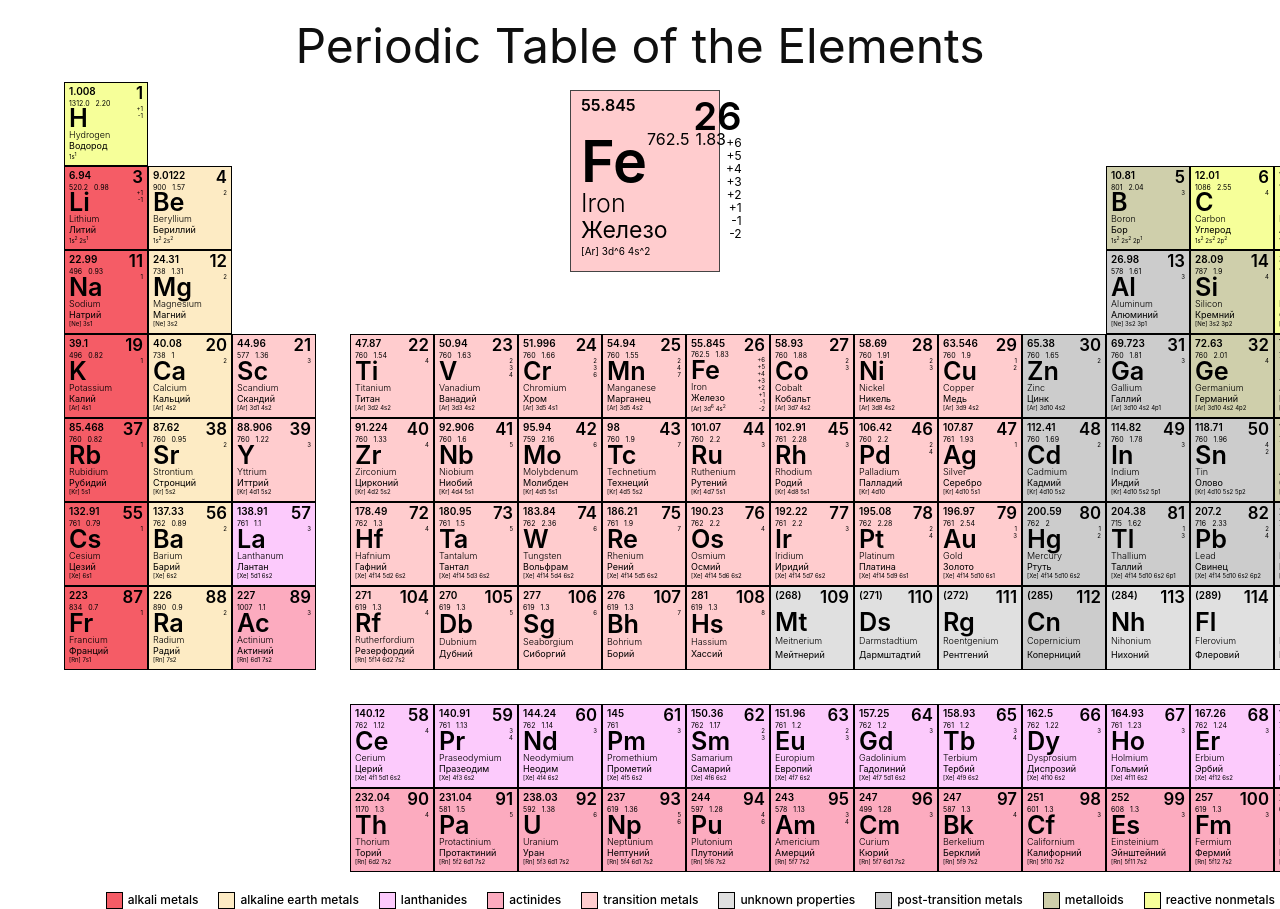
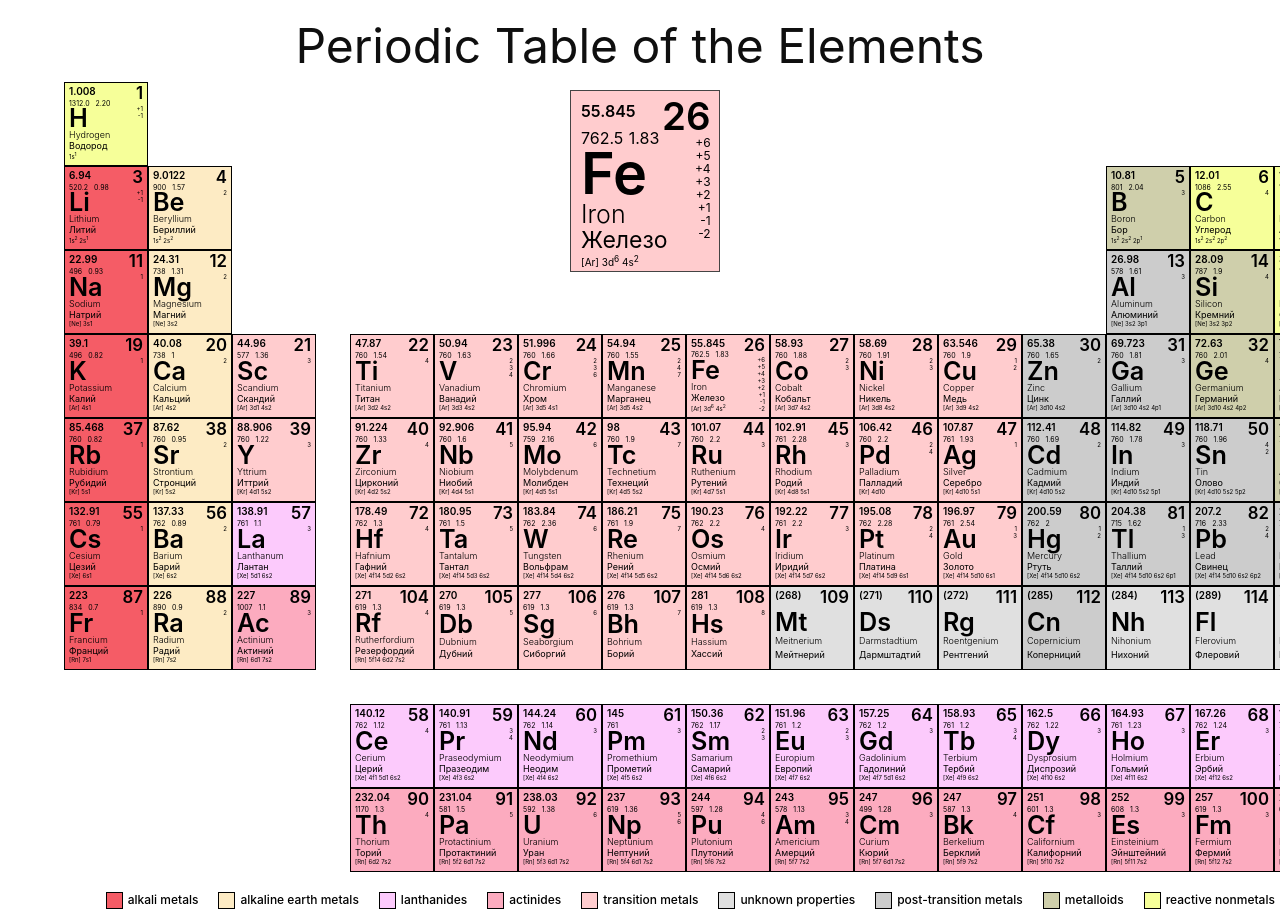
Before and after one commit to cyberkesa/Mendeleev, a React (Create React App) app: page / in a window 1280 px wide. Shown: the top 909 px of the page. Built offline with nearby package versions, Linux system fonts and the light colour scheme.

Commit message:
Update Iron-example element

```diff
--- a/src/Element.css
+++ b/src/Element.css
@@ -17,12 +17,13 @@
   font-size: 16px;
   text-align: left;
   grid-row: 1;
-  line-height: 8px;
   grid-column: 1;
   font-weight: 600;
 }
 
 .ionization-energy-s {
+	grid-row: 2;
+	grid-column: 1;
   line-height: 80%;
   text-align: left;
 }
@@ -42,8 +43,10 @@
 }
 
 .electronegativity-s {
+	grid-row: 2;
+	grid-column: 1;
   line-height: 80%;
-  margin-left: 6px;
+  margin-left: 45px;
 }
 
 .atomic-number-s {
--- a/src/components/Element.js
+++ b/src/components/Element.js
@@ -22,7 +22,9 @@ const Element = () => {
       <div className="symbol-s">Fe</div>
       <div className="name-s">Iron</div>
       <div className="russian-name-s">Железо</div>
-      <div className="electron-configuration-s">[Ar] 3d^6 4s^2</div>
+      <div className="electron-configuration-s">
+        [Ar] 3d<sup>6</sup> 4s<sup>2</sup>
+      </div>
     </div>
   );
 };
```
